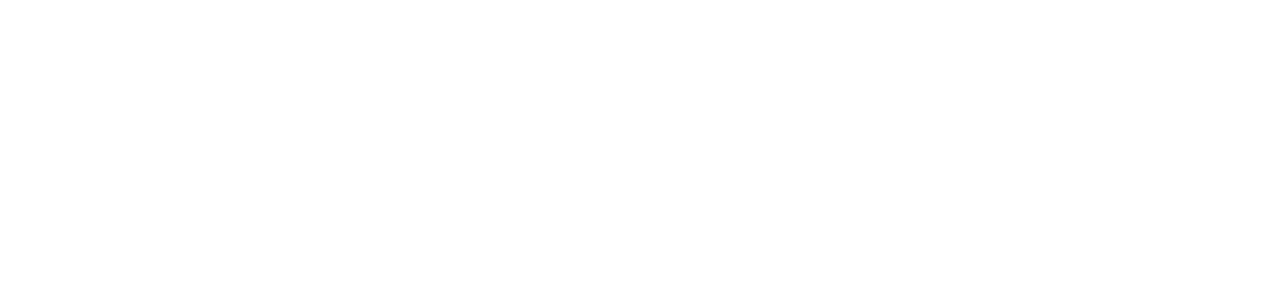
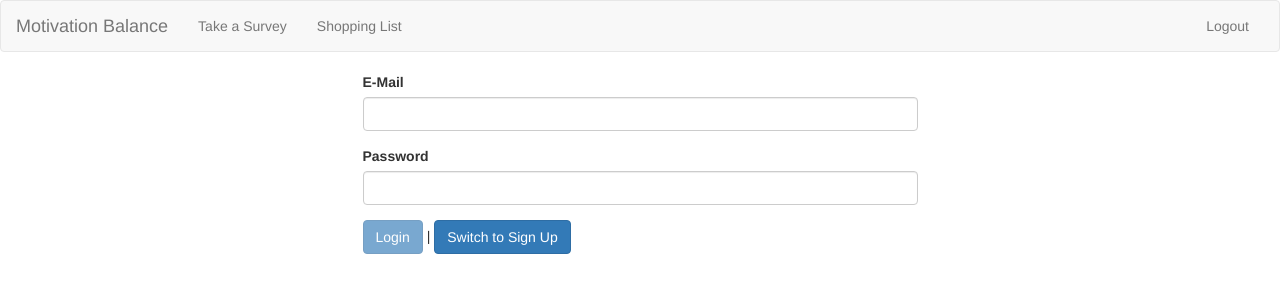
Before and after one commit to Bases16/ng-motivation-balance, an Angular app: page /auth in a window 1280 px wide. Before the commit this address led to /. Shown: the top 300 px of the page. Built offline with nearby package versions, Linux system fonts and the light colour scheme.

Commit message:
doing auth

```diff
--- /dev/null
+++ b/src/app/admin-tools/admin-tools.component.html
@@ -0,0 +1 @@
+<p>admin-tools works!</p>
--- /dev/null
+++ b/src/app/admin-tools/admin-tools.component.ts
@@ -0,0 +1,15 @@
+import { Component, OnInit } from '@angular/core';
+
+@Component({
+  selector: 'app-admin-tools',
+  templateUrl: './admin-tools.component.html',
+  styleUrls: ['./admin-tools.component.css']
+})
+export class AdminToolsComponent implements OnInit {
+
+  constructor() { }
+
+  ngOnInit(): void {
+  }
+
+}
--- a/src/app/app.component.html
+++ b/src/app/app.component.html
@@ -1,3 +1,4 @@
+<app-header></app-header>
 <div class="container">
   <div class="row">
     <div class="col-md-12">
--- a/src/app/auth/auth.service.ts
+++ b/src/app/auth/auth.service.ts
@@ -6,12 +6,8 @@ import {Router} from '@angular/router';
 import {User} from './user.model';
 
 export interface AuthResponseData {
-  idToken: string;
   email: string;
-  refreshToken: string;
-  expiresIn: string;
-  localId: string;
-  registered?: boolean
+  token: string;
 }
 
 @Injectable({providedIn: 'root'})
@@ -97,9 +93,14 @@ export class AuthService {
     }, expirationDuration);
   }
 
-  private handleAuthentication(email: string, userId: string, token: string, expiresIn: number) {
-    const expirationDate = new Date(new Date().getTime() + expiresIn * 1000);
-    const user = new User(email, userId, token, expirationDate);
+  private handleAuthentication(email: string, token: string) {
+
+    const payload = JSON.parse(token.match(/\.(.+)\./)[1]);
+
+    const expirationDate = new Date(payload.exp * 1000);
+    const userRole = payload.role;
+
+    const user = new User(email, userRole, token, expirationDate);
     this.user.next(user);
     this.autoLogout(expiresIn * 1000);
     localStorage.setItem('userData', JSON.stringify(user));
--- a/src/app/auth/user.model.ts
+++ b/src/app/auth/user.model.ts
@@ -1,6 +1,6 @@
 export class User {
   constructor(public email: string,
-              public id: string,
+              public role: string,
               private _token: string,
               private _tokenExpirationDate: Date)  {
   }
--- /dev/null
+++ b/src/app/header/header.component.html
@@ -0,0 +1,22 @@
+<nav class="navbar navbar-default">
+  <div class="container-fluid">
+    <div class="navbar-header">
+      <a href="#" class="navbar-brand">Motivation Balance</a>
+    </div>
+    <div class="collapse navbar-collapse">
+
+      <ul class="nav navbar-nav">
+        <li routerLinkActive="active" *ngIf="isAuthenticated">
+          <a routerLink="/recipes">Take a Survey</a>
+        </li>
+        <li routerLinkActive="active"><a routerLink="/shopping-list">Shopping List</a></li>
+      </ul>
+
+      <ul class="nav navbar-nav navbar-right">
+        <li *ngIf="isAuthenticated">
+           <a style="cursor: pointer" (click)="onLogout()">Logout</a>
+        </li>
+      </ul>
+    </div>
+  </div>
+</nav>
--- /dev/null
+++ b/src/app/header/header.component.ts
@@ -0,0 +1,33 @@
+import {Component, OnDestroy, OnInit} from '@angular/core';
+import {AuthService} from '../auth/auth.service';
+import {Subscription} from 'rxjs';
+import {logger} from 'codelyzer/util/logger';
+import {Router} from '@angular/router';
+
+@Component({
+  selector: 'app-header',
+  templateUrl: './header.component.html'
+})
+export class HeaderComponent implements OnInit, OnDestroy {
+  isAuthenticated = false;
+  userRole = '';
+  private userSub: Subscription;
+
+  constructor(private authService: AuthService) {}
+
+  ngOnInit(): void {
+    this.userSub = this.authService.user.subscribe(user => {
+      this.isAuthenticated = !!user;
+    });
+
+    this.isAuthenticated = true; // костыль
+  }
+
+  ngOnDestroy(): void {
+    this.userSub.unsubscribe();
+  }
+
+  onLogout() {
+    this.authService.logout();
+  }
+}
```
Also changed, not shown: src/app/app.module.ts (+7 -2 lines), src/app/auth/auth.guard.ts (added, +29 -0 lines), src/app/admin-tools/admin-tools.component.css (added).
